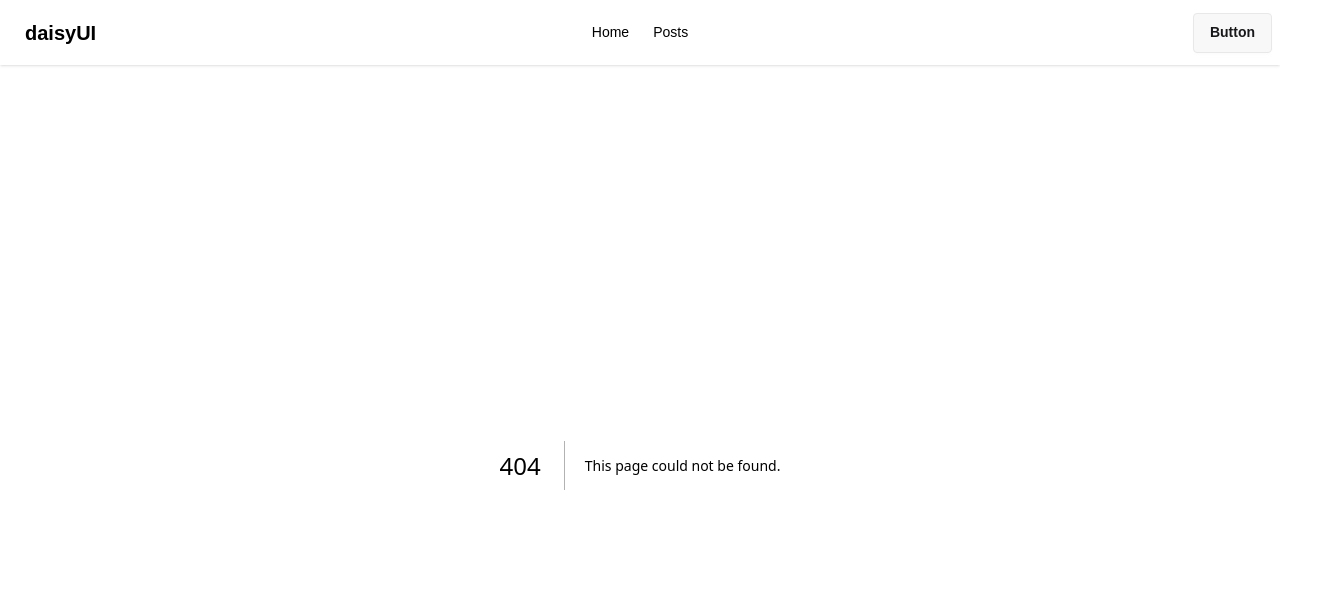
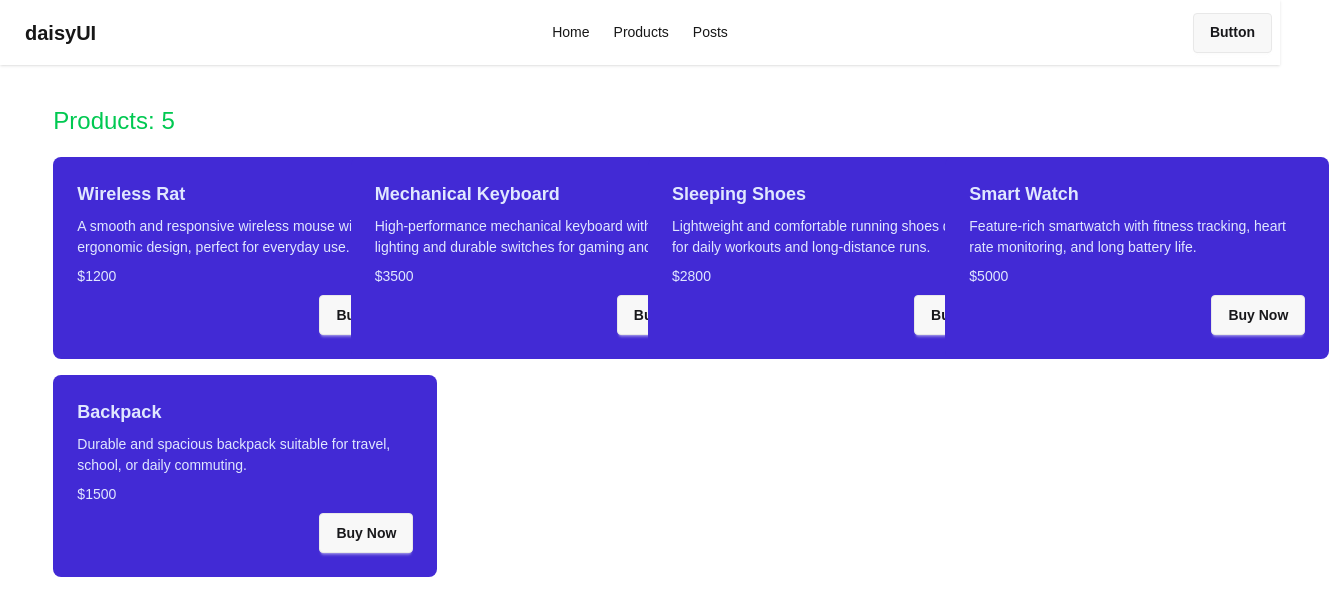
Before and after one commit to sabbirRashed/Nextjs-Authentication, a Next.js app: page /products in a window 1280 px wide. Before the commit this address had no page. Shown: the top 616 px of the page, 1329 px wide, since content can reach past the window. Built offline with nearby package versions, Linux system fonts and the light colour scheme; data requests are answered from the project's data file.

Commit message:
added product card and practiced how to work cache

```diff
--- a/db.json
+++ b/db.json
@@ -8,7 +8,8 @@
             "stock": 25,
             "brand": "Logitech",
             "rating": 4.5,
-            "image": "https://example.com/mouse.jpg"
+            "image": "https://example.com/mouse.jpg",
+            "description": "A smooth and responsive wireless mouse with ergonomic design, perfect for everyday use."
         },
         {
             "id": 2,
@@ -18,17 +19,19 @@
             "stock": 15,
             "brand": "Redragon",
             "rating": 4.7,
-            "image": "https://example.com/keyboard.jpg"
+            "image": "https://example.com/keyboard.jpg",
+            "description": "High-performance mechanical keyboard with RGB lighting and durable switches for gaming and typing."
         },
         {
             "id": 3,
-            "name": "Running Shoes",
+            "name": "Sleeping Shoes",
             "category": "fashion",
             "price": 2800,
             "stock": 30,
             "brand": "Nike",
             "rating": 4.3,
-            "image": "https://example.com/shoes.jpg"
+            "image": "https://example.com/shoes.jpg",
+            "description": "Lightweight and comfortable running shoes designed for daily workouts and long-distance runs."
         },
         {
             "id": 4,
@@ -38,7 +41,8 @@
             "stock": 10,
             "brand": "Xiaomi",
             "rating": 4.4,
-            "image": "https://example.com/smartwatch.jpg"
+            "image": "https://example.com/smartwatch.jpg",
+            "description": "Feature-rich smartwatch with fitness tracking, heart rate monitoring, and long battery life."
         },
         {
             "id": 5,
@@ -48,7 +52,8 @@
             "stock": 20,
             "brand": "Wildcraft",
             "rating": 4.2,
-            "image": "https://example.com/backpack.jpg"
+            "image": "https://example.com/backpack.jpg",
+            "description": "Durable and spacious backpack suitable for travel, school, or daily commuting."
         }
     ]
 }
--- /dev/null
+++ b/src/app/products/page.jsx
@@ -0,0 +1,26 @@
+import ProductCard from "@/components/productCard";
+
+
+const getProducts = async () => {
+    const res = await fetch("http://localhost:5000/products", {cache: "force-cache"});
+    return res.json();
+}
+
+const ProductsPage = async () => {
+    const products = await getProducts();
+    return (
+        <div className="w-11/12 mx-auto mt-10">
+            <h2 className="text-2xl text-green-500">Products: {products.length}</h2>
+            <div className="grid grid-cols-1 md:grid-cols-2 lg:grid-cols-3 xl:grid-cols-4 gap-4 mt-5">
+                {
+                    products.map(product => <ProductCard
+                        key={product.id}
+                        product={product}>
+                    </ProductCard>)
+                }
+            </div>
+        </div>
+    );
+};
+
+export default ProductsPage;
--- a/src/components/Header.jsx
+++ b/src/components/Header.jsx
@@ -4,10 +4,11 @@ import React from 'react';
 const Header = () => {
     const links = <>
         <li><Link href="/">Home</Link></li>
+        <li><Link href="/products">Products</Link></li>
         <li><Link href="/posts">Posts</Link></li>
     </>
     return (
-        <div className="navbar bg-base-100 shadow-sm">
+        <div className="navbar bg-base-100 shadow-sm ">
             <div className="navbar-start">
                 <div className="dropdown">
                     <div tabIndex={0} role="button" className="btn btn-ghost lg:hidden">
--- /dev/null
+++ b/src/components/productCard.jsx
@@ -0,0 +1,20 @@
+
+
+const ProductCard = ({ product }) => {
+    const { id, name, description, price } = product;
+    return (
+        <div className="card bg-primary text-primary-content w-96">
+            <div className="card-body">
+                <h2 className="card-title">{name}</h2>
+                <p>{description}</p>
+                <p>${price}</p>
+                <div className="card-actions justify-end">
+                    <button className="btn">Buy Now</button>
+                </div>
+            </div>
+        </div>
+
+    );
+};
+
+export default ProductCard;
--- /dev/null
+++ b/tailwind.config.js
@@ -0,0 +1,7 @@
+export default {
+    content: [
+        "./src/app/**/*.{js,ts,jsx,tsx}",
+        "./src/components/**/*.{js,ts,jsx,tsx}",
+    ],
+    plugins: [require("daisyui")],
+};
```
